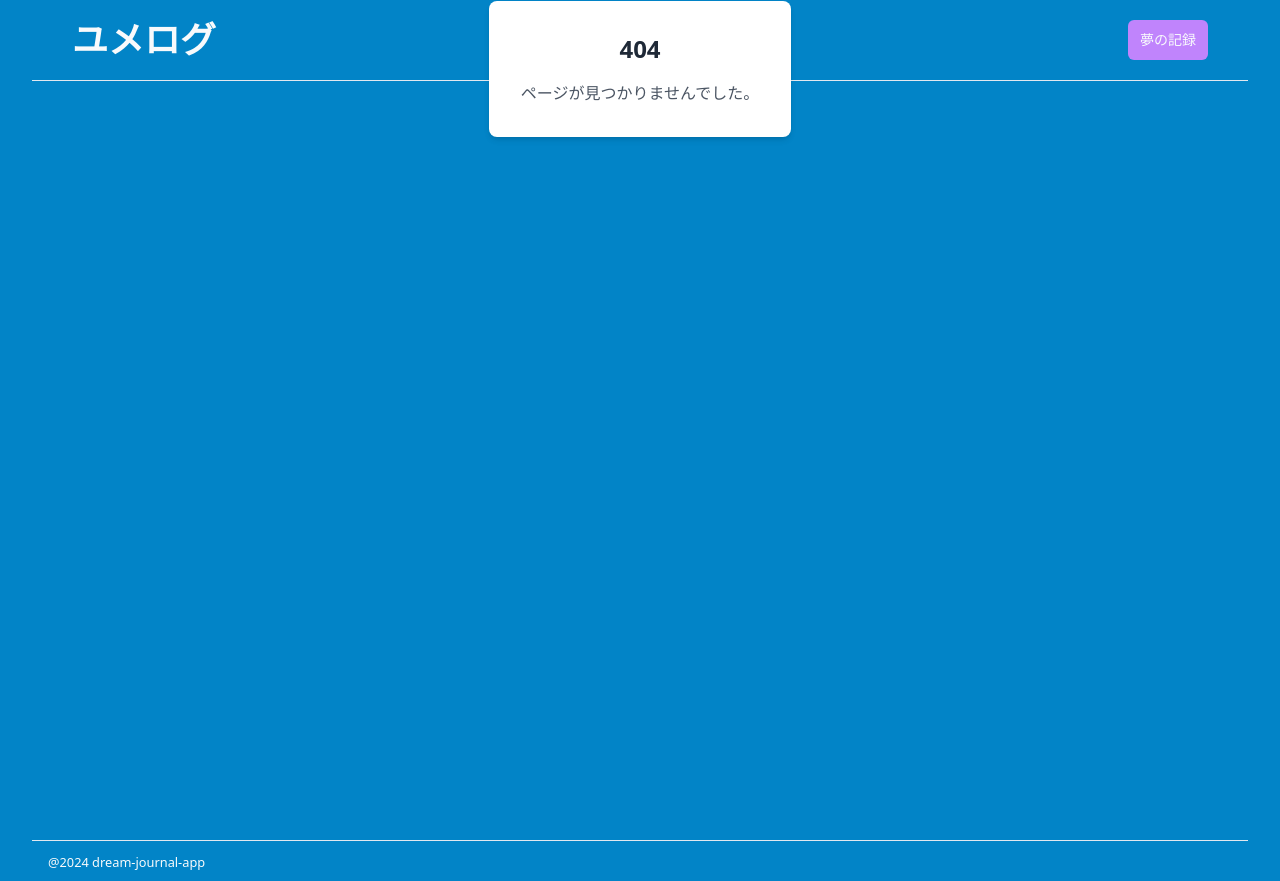
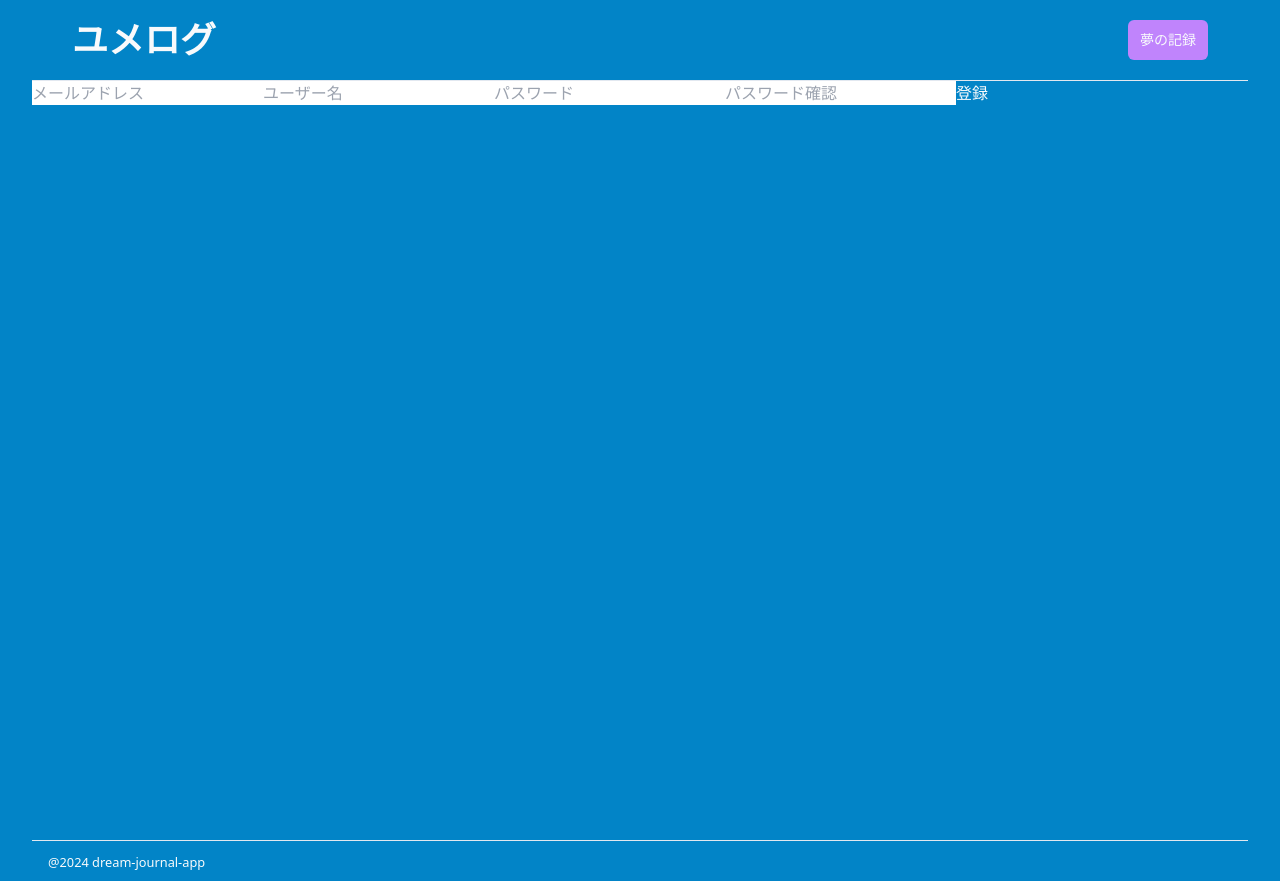
Before and after one commit to isekaisaru/dreamjournal-app, a Next.js app in the folder frontend/: page /register in a window 1280 px wide. Before the commit this address had no page. Built offline with nearby package versions, Linux system fonts and the light colour scheme.

Commit message:
ユーザー登録ページ作成

```diff
--- /dev/null
+++ b/frontend/app/register/page.tsx
@@ -0,0 +1,80 @@
+"use client";
+
+import { useState } from 'react';
+import axios from 'axios';
+import { useRouter } from 'next/router';
+
+export default function Register() {
+  const [email, setEmail] = useState('');
+  const [username, setUsername] = useState('');
+  const [password, setPassword] = useState('');
+  const [passwordConfirmation, setPasswordConfirmation] = useState('');
+  const [error, setError] = useState('');
+  const router = useRouter();
+
+  const handleSubmit = async (e: React.FormEvent) => {
+    e.preventDefault();
+    if(!email || !username || !password || !passwordConfirmation ) {
+      setError('すべてのフィールドを入力してください。');
+      return;
+    }
+    if(password !== passwordConfirmation) {
+      setError('パスワードが一致しません。');
+      return;
+    }
+    try {
+      const response = await axios.post(`${process.env.NEXT_PUBLIC_API_URL}/register`, {
+        email,
+        username,
+        password,
+        password_confirmation: passwordConfirmation
+      });
+
+      localStorage.setItem('token', response.data.token);
+      console.log('Registration successful:', response.data);
+      router.push('/login');
+    } catch (error: any) {
+      if (error.response) {
+        setError(error.response.data.errors.join(', '));
+      } else {
+        setError('登録に失敗しました。もう一度お試しください。');
+      }
+      console.error('Registration error:', error);
+    }
+  };
+
+  return (
+    <form onSubmit={handleSubmit}>
+      <input
+        type="email"
+        value={email}
+        onChange={(e) => setEmail(e.target.value)}
+        placeholder="メールアドレス"
+        required
+      />
+      <input
+        type="text"
+        value={username}
+        onChange={(e) => setUsername(e.target.value)}
+        placeholder="ユーザー名"
+        required
+      />
+      <input
+        type="password"
+        value={password}
+        onChange={(e) => setPassword(e.target.value)}
+        placeholder="パスワード"
+        required
+      />
+      <input
+        type="password"
+        value={passwordConfirmation}
+        onChange={(e) => setPasswordConfirmation(e.target.value)}
+        placeholder="パスワード確認"
+        required
+      />
+      <button type="submit">登録</button>
+      {error && <p>{error}</p>}
+    </form>
+  );
+}
```
